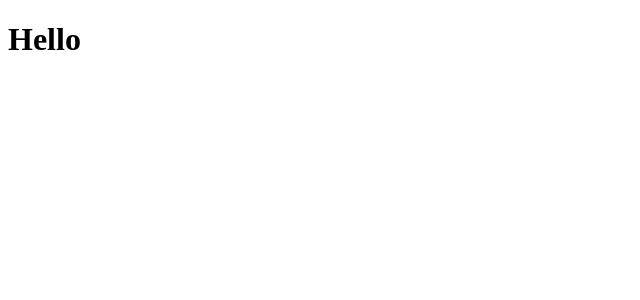
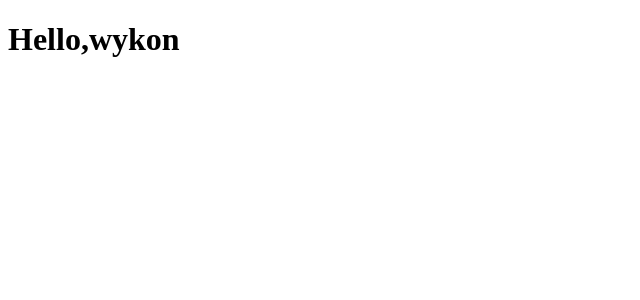
Before and after one commit to weykon/react-learn, a React app: page / in a window 1280 px wide. Shown: the top 300 px of the page, without its empty margins (0-640 px from the left). Built offline with nearby package versions, Linux system fonts and the light colour scheme; the HTML template or start-up script is replaced by a standard one.

Commit message:
组件属性传递

```diff
--- a/src/index.tsx
+++ b/src/index.tsx
@@ -3,11 +3,12 @@ import ReactDOM from 'react-dom';
 
 function Hello(props: any) {
     return (
-        <h1>Hello</h1>
+        // <h1>Hello</h1>
+        <h1>Hello,{props.name}</h1>
     )
 }
 
 ReactDOM.render(
-    <Hello />,
+    <Hello name='wykon'/>,
     document.getElementById("app")
 )
```
Also changed, not shown: 2 other files (tests, documents, lock files or other folders).
